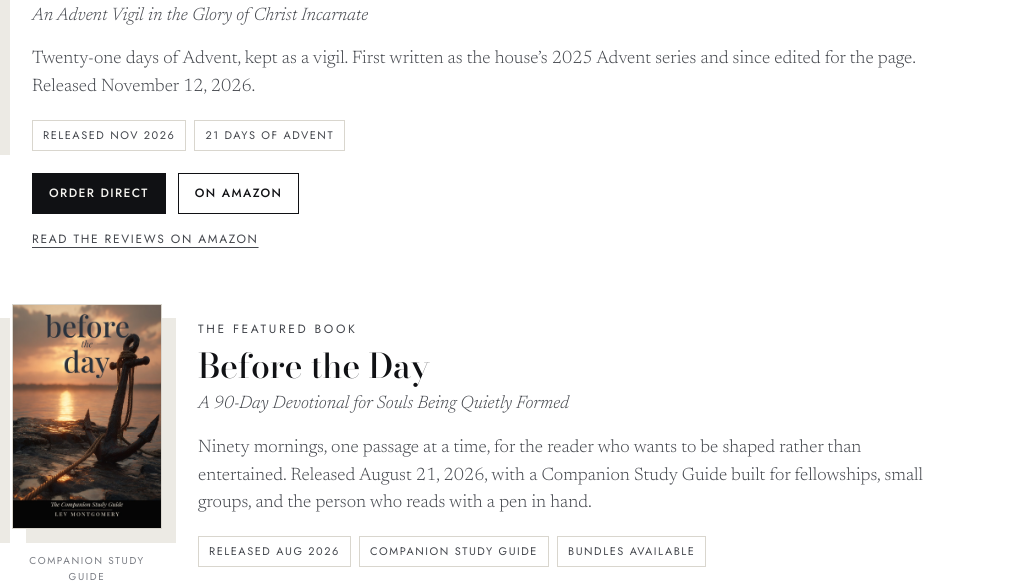
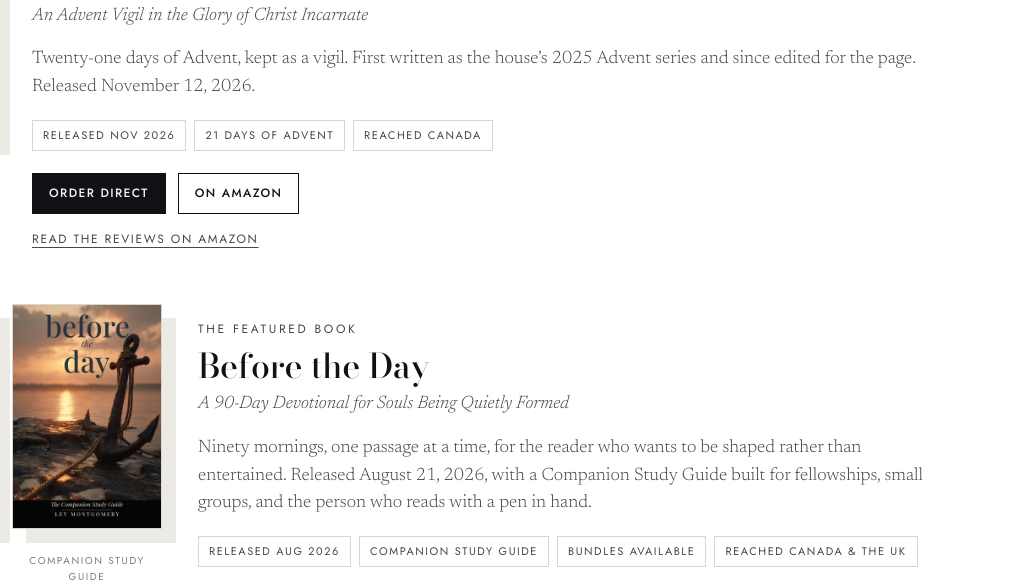
Before and after one commit to PenPressLev/penpresspublishing.com, a plain HTML site: page index.html in a window 1280 px wide. Shown: the part 5328-5914 px from the top of the page, 252-1280 px from the left. Drawn offline with nearby package versions, Linux system fonts and the light colour scheme.

Commit message:
Mark Before the Day as reaching Canada and the UK, and A Light Has Come as reaching Canada
Co-Authored-By: Claude Fable 5.2 <noreply@anthropic.com>
Claude-Session: https://claude.ai/code/session_01MMX9QyEd1Kk1bRELALJat8

```diff
--- a/index.html
+++ b/index.html
@@ -786,7 +786,7 @@ footer .links a{color:var(--fg-2);text-decoration:none}
             <h3>A Light Has Come</h3>
             <p class="sub">An Advent Vigil in the Glory of Christ Incarnate</p>
             <p>Twenty-one days of Advent, kept as a vigil. First written as the house&rsquo;s 2025 Advent series and since edited for the page. Released November 12, 2026.</p>
-            <div class="meta"><span class="chip">Released Nov 2026</span><span class="chip">21 Days of Advent</span></div>
+            <div class="meta"><span class="chip">Released Nov 2026</span><span class="chip">21 Days of Advent</span><span class="chip">Reached Canada</span></div>
             <div class="ctas"><a class="btn small solid" href="https://shop.penpresspublishing.com/products/a-light-has-come-signed" target="_blank" rel="noopener">Order Direct</a><a class="btn small" href="https://a.co/d/0c3n7Rx7" target="_blank" rel="noopener">On Amazon</a></div>
             <p class="reviews-link"><a href="https://a.co/d/0c3n7Rx7" target="_blank" rel="noopener">Read the reviews on Amazon</a></p>
           </div>
@@ -801,7 +801,7 @@ footer .links a{color:var(--fg-2);text-decoration:none}
             <h3>Before the Day</h3>
             <p class="sub">A 90-Day Devotional for Souls Being Quietly Formed</p>
             <p>Ninety mornings, one passage at a time, for the reader who wants to be shaped rather than entertained. Released August 21, 2026, with a Companion Study Guide built for fellowships, small groups, and the person who reads with a pen in hand.</p>
-            <div class="meta"><span class="chip">Released Aug 2026</span><span class="chip">Companion Study Guide</span><span class="chip">Bundles available</span></div>
+            <div class="meta"><span class="chip">Released Aug 2026</span><span class="chip">Companion Study Guide</span><span class="chip">Bundles available</span><span class="chip">Reached Canada &amp; the UK</span></div>
             <div class="ctas"><a class="btn small solid" href="https://shop.penpresspublishing.com/products/before-the-day-a-90-day-devotional-for-souls-being-quietly-formed-signed" target="_blank" rel="noopener">Order Direct</a><a class="btn small" href="#group">Group Orders</a><a class="btn small" href="https://a.co/d/0gGbefd8" target="_blank" rel="noopener">On Amazon</a></div>
             <p class="reviews-link"><a href="https://a.co/d/0gGbefd8" target="_blank" rel="noopener">Read the reviews on Amazon</a></p>
           </div>
```
